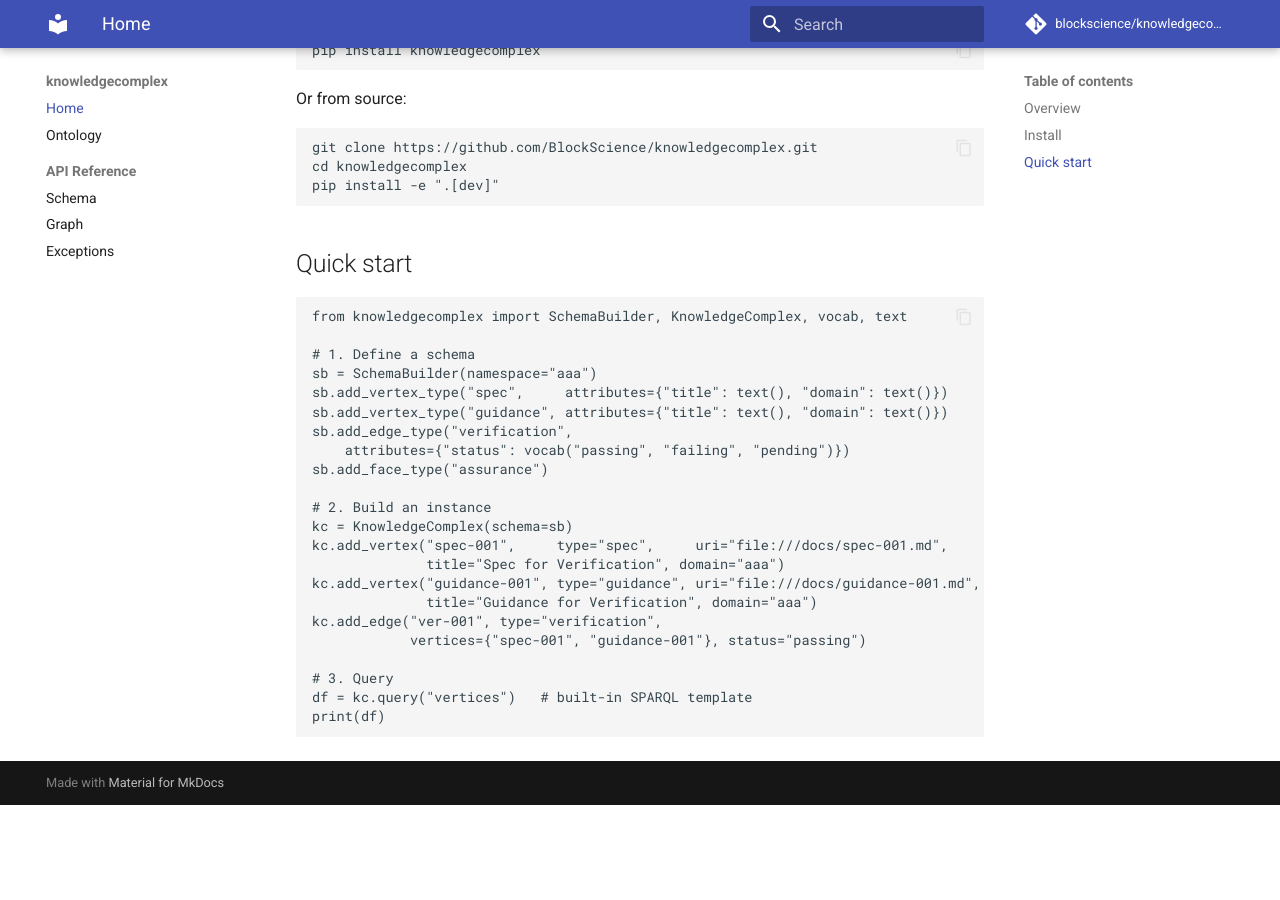
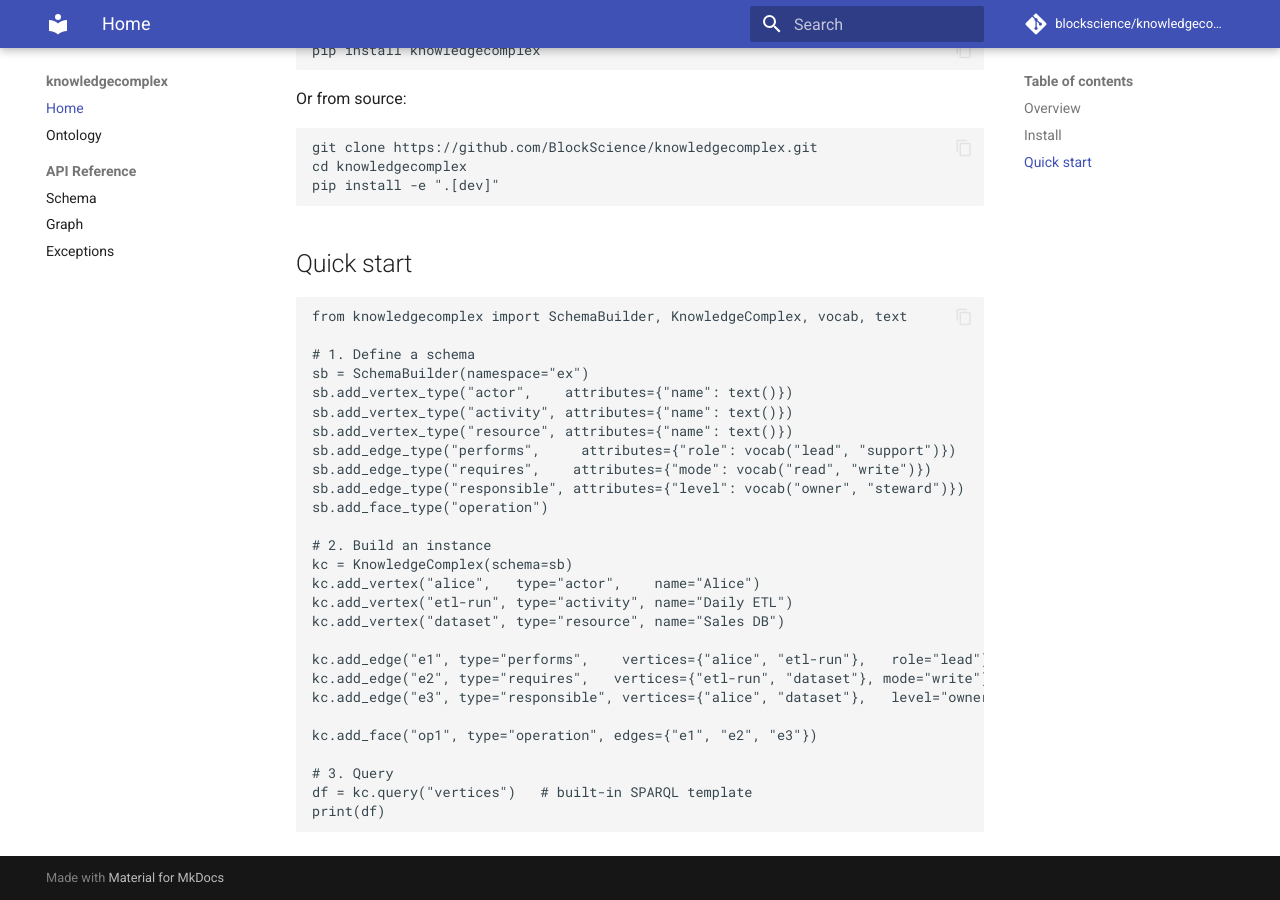
Before and after one commit to DynamicalSystemsGroup/knowledgecomplex, an MkDocs documentation site: the page built from docs/index.md, in a window 1280 px wide and 900 px high, scrolled down 661 px. Built offline with MkDocs 1.6.1 and Material for MkDocs 9.7.7, drawn with Linux system fonts in a browser that asks for light colours; comment, search, counter and statistics services are not loaded; before the commit the page ends 1466 px from its top, so only the background shows below that.

Commit message:
rework example usage

```diff
--- a/docs/index.md
+++ b/docs/index.md
@@ -32,21 +32,26 @@ pip install -e ".[dev]"
 from knowledgecomplex import SchemaBuilder, KnowledgeComplex, vocab, text
 
 # 1. Define a schema
-sb = SchemaBuilder(namespace="aaa")
-sb.add_vertex_type("spec",     attributes={"title": text(), "domain": text()})
-sb.add_vertex_type("guidance", attributes={"title": text(), "domain": text()})
-sb.add_edge_type("verification",
-    attributes={"status": vocab("passing", "failing", "pending")})
-sb.add_face_type("assurance")
+sb = SchemaBuilder(namespace="ex")
+sb.add_vertex_type("actor",    attributes={"name": text()})
+sb.add_vertex_type("activity", attributes={"name": text()})
+sb.add_vertex_type("resource", attributes={"name": text()})
+sb.add_edge_type("performs",     attributes={"role": vocab("lead", "support")})
+sb.add_edge_type("requires",    attributes={"mode": vocab("read", "write")})
+sb.add_edge_type("responsible", attributes={"level": vocab("owner", "steward")})
+sb.add_face_type("operation")
 
 # 2. Build an instance
 kc = KnowledgeComplex(schema=sb)
-kc.add_vertex("spec-001",     type="spec",     uri="file:///docs/spec-001.md",
-              title="Spec for Verification", domain="aaa")
-kc.add_vertex("guidance-001", type="guidance", uri="file:///docs/guidance-001.md",
-              title="Guidance for Verification", domain="aaa")
-kc.add_edge("ver-001", type="verification",
-            vertices={"spec-001", "guidance-001"}, status="passing")
+kc.add_vertex("alice",   type="actor",    name="Alice")
+kc.add_vertex("etl-run", type="activity", name="Daily ETL")
+kc.add_vertex("dataset", type="resource", name="Sales DB")
+
+kc.add_edge("e1", type="performs",    vertices={"alice", "etl-run"},   role="lead")
+kc.add_edge("e2", type="requires",   vertices={"etl-run", "dataset"}, mode="write")
+kc.add_edge("e3", type="responsible", vertices={"alice", "dataset"},   level="owner")
+
+kc.add_face("op1", type="operation", edges={"e1", "e2", "e3"})
 
 # 3. Query
 df = kc.query("vertices")   # built-in SPARQL template
```
Also changed, not shown: README.md (+21 -16 lines).
